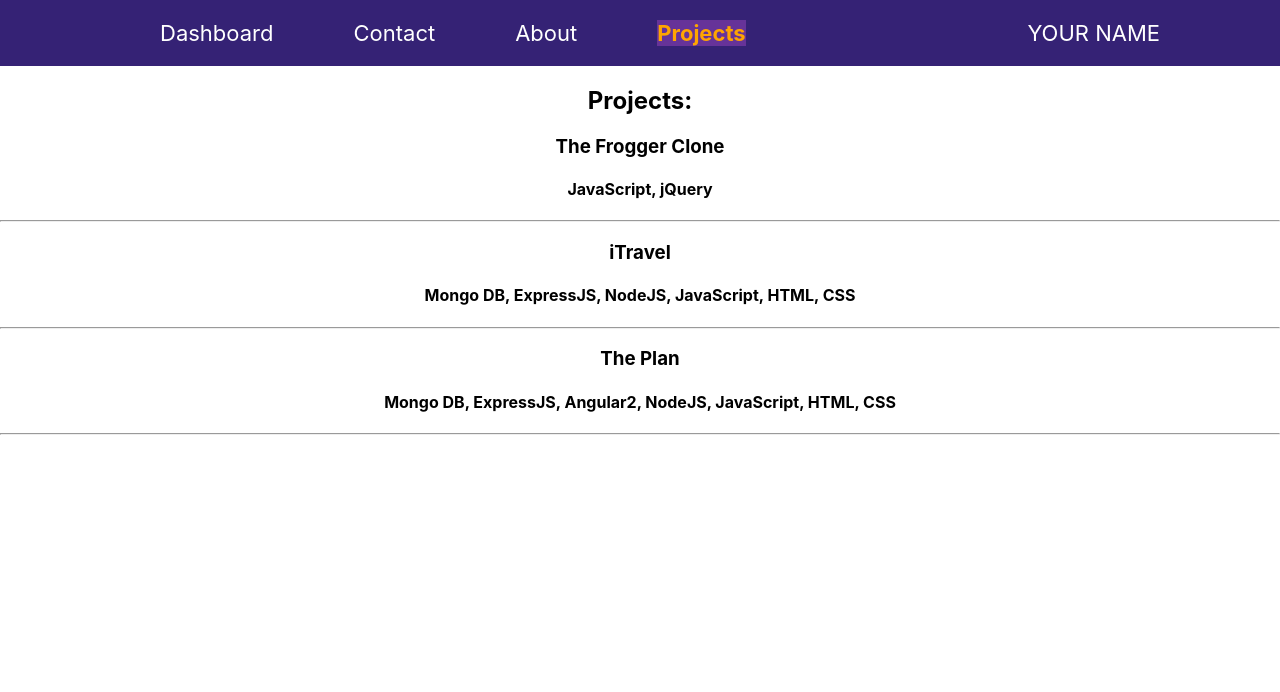
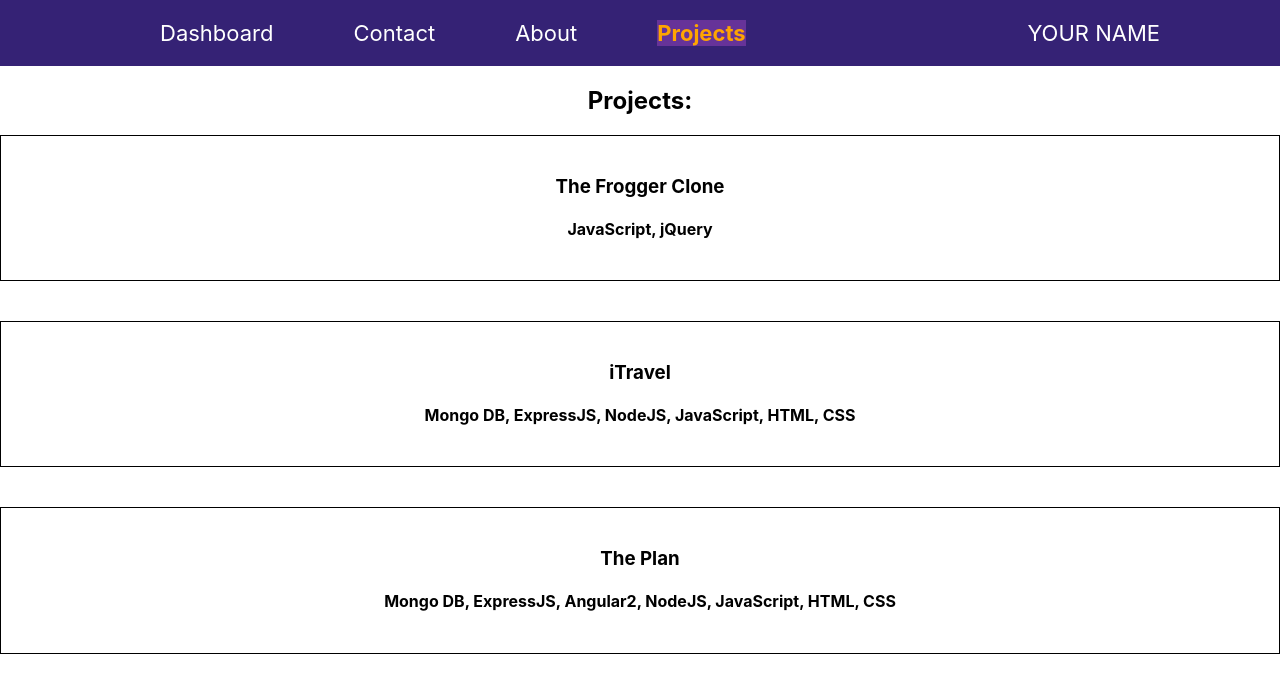
Before and after one commit to ross-u/React---Routing-Advanced-Starter-repo-, a React (Create React App) app: page /projects in a window 1280 px wide. Shown: the top 692 px of the page. Built offline with nearby package versions, Linux system fonts and the light colour scheme.

Commit message:
Update Proecjts.js and styles

```diff
--- a/src/App.css
+++ b/src/App.css
@@ -28,3 +28,9 @@ div.nav-details > * {
 .selected-link {
   background: rebeccapurple;
 }
+
+.project {
+  padding: 20px 40px;
+  border: 1px solid black;
+  margin-bottom: 40px;
+}
--- a/src/components/Projects.js
+++ b/src/components/Projects.js
@@ -34,12 +34,11 @@ export const projects = () => {
       {
         myProjects.map((eachProject) => {
           return (
-            <div key={eachProject.id}>
+            <div key={eachProject.id} className="project">
               <h3>
                 {eachProject.name}
               </h3>
               <h4>{eachProject.technologies}</h4>
-              <hr />
             </div>
           )
       })}
```
Also changed, not shown: 1 other file (tests, documents, lock files or other folders).
